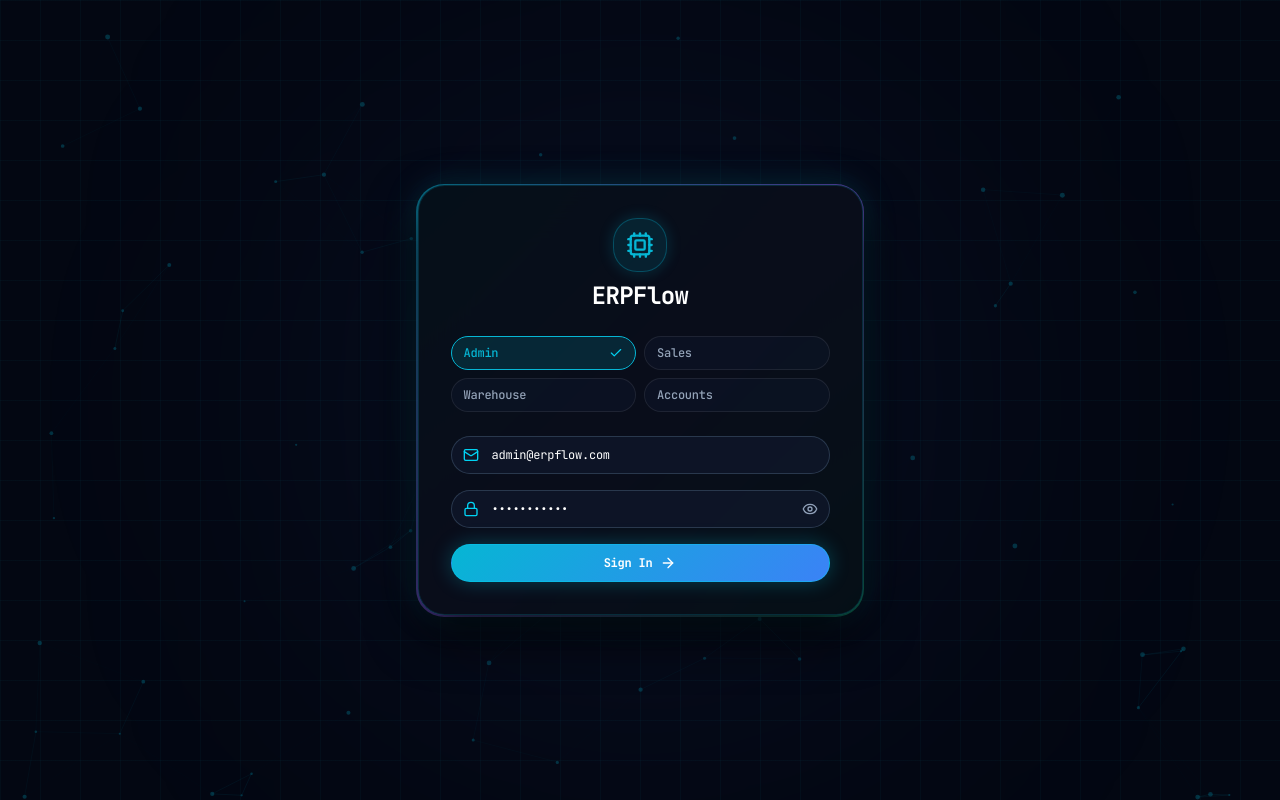
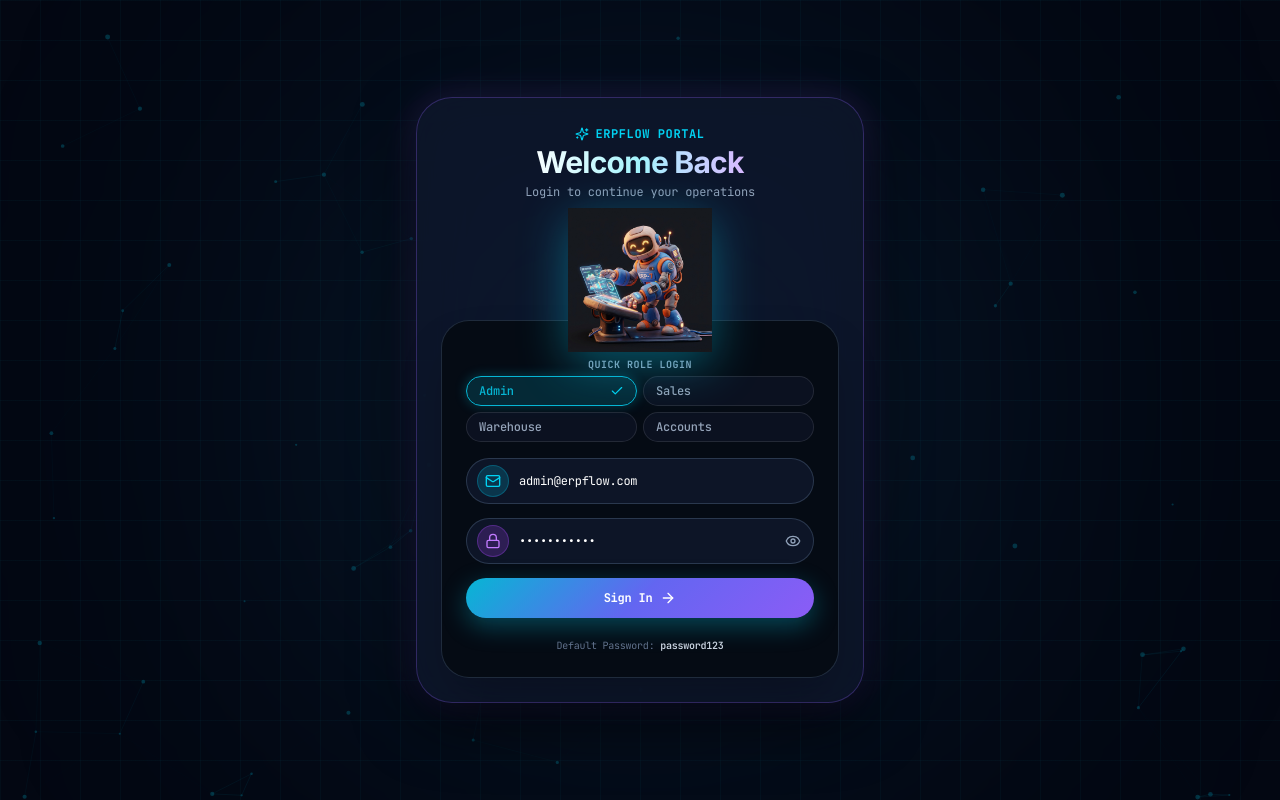
Before and after one commit to Saisradha/FundsERP, a React (Vite) app in the folder frontend/: page / in a window 1280 px wide. Built offline with nearby package versions, Linux system fonts and the light colour scheme.

Commit message:
feat: 3D mascot overlapping card login structure inspired by reference design

```diff
--- a/frontend/src/pages/LoginPage.tsx
+++ b/frontend/src/pages/LoginPage.tsx
@@ -1,6 +1,6 @@
 import React, { useState, useEffect, useRef } from 'react';
 import { motion } from 'framer-motion';
-import { Lock, Mail, ArrowRight, Cpu, Eye, EyeOff, Check } from 'lucide-react';
+import { Lock, Mail, ArrowRight, Eye, EyeOff, Check, Sparkles } from 'lucide-react';
 import { apiRequest } from '../services/api';
 import { useAuthStore } from '../store/useAuthStore';
 import { toast } from '../components/ui/Toast';
@@ -16,7 +16,7 @@ const rolePresets = [
   { role: 'Accounts', email: 'accounts@erpflow.com' },
 ];
 
-/* Particle Background Canvas */
+/* Particle Background Canvas (Preserved 100%) */
 const CyberParticleCanvas = () => {
   const canvasRef = useRef<HTMLCanvasElement>(null);
 
@@ -132,50 +132,61 @@ export const LoginPage: React.FC<LoginPageProps> = ({ onSuccess }) => {
   };
 
   return (
-    <div className="min-h-screen w-full flex items-center justify-center p-6 relative overflow-hidden bg-cyber-grid"
+    <div className="min-h-screen w-full flex items-center justify-center p-4 sm:p-6 relative overflow-hidden bg-cyber-grid"
          style={{ backgroundColor: 'var(--color-bg)' }}>
 
       {/* Cyber Particle Background Canvas */}
       <CyberParticleCanvas />
 
       {/* Ambient Radial Background Glow */}
-      <div className="absolute top-1/2 left-1/2 -translate-x-1/2 -translate-y-1/2 w-[600px] h-[600px] rounded-full blur-[160px] pointer-events-none"
-           style={{ background: 'radial-gradient(circle, rgba(6, 182, 212, 0.15) 0%, rgba(139, 92, 246, 0.08) 50%, transparent 80%)' }} />
+      <div className="absolute top-1/2 left-1/2 -translate-x-1/2 -translate-y-1/2 w-[650px] h-[650px] rounded-full blur-[180px] pointer-events-none"
+           style={{ background: 'radial-gradient(circle, rgba(139, 92, 246, 0.2) 0%, rgba(6, 182, 212, 0.15) 50%, transparent 80%)' }} />
 
-      {/* Glowing Outer Border Wrapper */}
+      {/* Outer Shell Card Container */}
       <motion.div
-        initial={{ opacity: 0, y: 20, scale: 0.97 }}
+        initial={{ opacity: 0, y: 24, scale: 0.96 }}
         animate={{ opacity: 1, y: 0, scale: 1 }}
-        transition={{ duration: 0.35, ease: [0.16, 1, 0.3, 1] }}
-        className="w-full max-w-sm sm:max-w-md p-[1.5px] rounded-[28px] relative z-10 shadow-2xl"
+        transition={{ duration: 0.4, ease: [0.16, 1, 0.3, 1] }}
+        className="w-full max-w-sm sm:max-w-md rounded-[36px] p-6 pt-7 shadow-2xl relative z-10 border cyber-glass-panel flex flex-col items-center"
         style={{
-          background: 'linear-gradient(135deg, rgba(6, 182, 212, 0.6), rgba(139, 92, 246, 0.6) 50%, rgba(16, 185, 129, 0.6))',
-          boxShadow: '0 0 35px rgba(6, 182, 212, 0.15)',
+          backgroundColor: 'rgba(15, 23, 42, 0.85)',
+          borderColor: 'rgba(139, 92, 246, 0.3)',
+          boxShadow: '0 20px 60px rgba(0, 0, 0, 0.6), 0 0 35px rgba(139, 92, 246, 0.2)',
         }}
       >
-        {/* Inner Clean Card */}
-        <div
-          className="w-full rounded-[26.5px] p-7 sm:p-8 space-y-6 cyber-glass-panel"
-          style={{ backgroundColor: 'rgba(6, 11, 20, 0.95)', backdropFilter: 'blur(24px)' }}
-        >
-          {/* Simple Logo & Brand Header */}
-          <div className="text-center space-y-2">
-            <div className="inline-flex p-3 rounded-2xl border"
-                 style={{
-                   backgroundColor: 'rgba(6, 182, 212, 0.12)',
-                   borderColor: 'rgba(6, 182, 212, 0.3)',
-                   color: '#06B6D4',
-                   boxShadow: '0 0 15px rgba(6, 182, 212, 0.2)'
-                 }}>
-              <Cpu className="w-7 h-7" />
+        {/* Top Headline & Subtitle */}
+        <div className="text-center space-y-1 mb-2">
+          <div className="flex items-center justify-center gap-1.5 text-xs font-mono text-cyan-400 mb-0.5 font-bold uppercase tracking-wider">
+            <Sparkles className="w-3.5 h-3.5" /> ERPFLOW PORTAL
           </div>
-            <h1 className="text-2xl font-bold tracking-tight font-mono text-white">
-              ERPFlow
+          <h1 className="text-2xl sm:text-3xl font-bold tracking-tight font-sans bg-gradient-to-r from-white via-cyan-200 to-purple-300 bg-clip-text text-transparent">
+            Welcome Back
           </h1>
+          <p className="text-xs font-mono text-slate-400">
+            Login to continue your operations
+          </p>
         </div>
 
-          {/* Simple Clean Role Selection Pills */}
-          <div className="grid grid-cols-2 gap-2">
+        {/* 3D Cyber Robot Mascot Leaning/Peeking over Inner Card Ledge */}
+        <div className="relative w-36 h-36 -mb-8 z-20 pointer-events-none flex justify-center">
+          <img
+            src="/cyber_erp_mascot.png"
+            alt="Cyber ERP Robot Mascot"
+            className="w-full h-full object-contain drop-shadow-[0_12px_24px_rgba(6,182,212,0.45)] hover:scale-105 transition-transform duration-300"
+          />
+        </div>
+
+        {/* Inner Overlapping Form Card */}
+        <div
+          className="w-full rounded-[28px] p-6 pt-9 space-y-4 relative z-10 border border-slate-700/60 shadow-2xl"
+          style={{ backgroundColor: 'rgba(6, 11, 20, 0.95)', backdropFilter: 'blur(20px)' }}
+        >
+          {/* Quick Preset Role Selector Pills */}
+          <div className="space-y-1">
+            <div className="text-[10px] font-mono font-bold uppercase tracking-wider text-slate-400 text-center">
+              Quick Role Login
+            </div>
+            <div className="grid grid-cols-2 gap-1.5">
               {rolePresets.map((r) => {
                 const isSelected = email === r.email;
                 return (
@@ -183,11 +194,12 @@ export const LoginPage: React.FC<LoginPageProps> = ({ onSuccess }) => {
                     key={r.role}
                     type="button"
                     onClick={() => handleRolePreset(r.email)}
-                  className="px-3 py-2 rounded-xl border text-xs font-mono font-medium flex items-center justify-between cursor-pointer transition-all"
+                    className="px-3 py-1.5 rounded-full border text-xs font-mono font-medium flex items-center justify-between cursor-pointer transition-all"
                     style={{
-                    backgroundColor: isSelected ? 'rgba(6, 182, 212, 0.15)' : 'rgba(15, 23, 42, 0.5)',
-                    borderColor: isSelected ? '#06B6D4' : 'rgba(255, 255, 255, 0.08)',
+                      backgroundColor: isSelected ? 'rgba(6, 182, 212, 0.18)' : 'rgba(15, 23, 42, 0.6)',
+                      borderColor: isSelected ? '#06B6D4' : 'rgba(255, 255, 255, 0.1)',
                       color: isSelected ? '#06B6D4' : '#94A3B8',
+                      boxShadow: isSelected ? '0 0 12px rgba(6, 182, 212, 0.3)' : 'none',
                     }}
                   >
                     <span>{r.role}</span>
@@ -196,54 +208,64 @@ export const LoginPage: React.FC<LoginPageProps> = ({ onSuccess }) => {
                 );
               })}
             </div>
+          </div>
 
-          {/* Clean Login Form */}
-          <form onSubmit={handleSubmit} className="space-y-4">
+          {/* Form Fields */}
+          <form onSubmit={handleSubmit} className="space-y-3.5">
             {error && (
-              <div className="p-3 rounded-xl border text-xs font-mono font-medium bg-rose-950/60 border-rose-500/50 text-rose-300">
+              <div className="p-3 rounded-2xl border text-xs font-mono font-medium bg-rose-950/60 border-rose-500/50 text-rose-300">
                 {error}
               </div>
             )}
 
-            <div className="relative">
+            {/* Email Field with Circular Badge */}
+            <div className="flex items-center gap-2.5 p-1.5 pl-2.5 rounded-full bg-slate-900/90 border border-slate-700/80 focus-within:border-cyan-400 focus-within:ring-1 focus-within:ring-cyan-400 transition-all">
+              <div className="w-8 h-8 rounded-full bg-cyan-500/20 border border-cyan-500/30 text-cyan-400 flex items-center justify-center shrink-0">
+                <Mail className="w-4 h-4" />
+              </div>
               <input
                 type="email"
                 required
                 value={email}
                 onChange={(e) => setEmail(e.target.value)}
-                placeholder="Email address"
-                className="w-full px-3.5 py-2.5 pl-10 rounded-xl bg-slate-900/80 border border-slate-700/80 text-white font-mono text-xs focus:outline-none focus:border-cyan-400 focus:ring-1 focus:ring-cyan-400 transition-all placeholder:text-slate-500"
+                placeholder="Email or Username"
+                className="w-full bg-transparent border-none text-white font-mono text-xs focus:outline-none placeholder:text-slate-500 pr-3"
               />
-              <Mail className="w-4 h-4 text-cyan-400 absolute left-3 top-1/2 -translate-y-1/2 pointer-events-none" />
             </div>
 
-            <div className="relative">
+            {/* Password Field with Circular Badge */}
+            <div className="flex items-center gap-2.5 p-1.5 pl-2.5 pr-3 rounded-full bg-slate-900/90 border border-slate-700/80 focus-within:border-purple-400 focus-within:ring-1 focus-within:ring-purple-400 transition-all">
+              <div className="w-8 h-8 rounded-full bg-purple-500/20 border border-purple-500/30 text-purple-400 flex items-center justify-center shrink-0">
+                <Lock className="w-4 h-4" />
+              </div>
               <input
                 type={showPassword ? 'text' : 'password'}
                 required
                 value={password}
                 onChange={(e) => setPassword(e.target.value)}
                 placeholder="Password"
-                className="w-full px-3.5 py-2.5 pl-10 pr-10 rounded-xl bg-slate-900/80 border border-slate-700/80 text-white font-mono text-xs focus:outline-none focus:border-cyan-400 focus:ring-1 focus:ring-cyan-400 transition-all placeholder:text-slate-500"
+                className="w-full bg-transparent border-none text-white font-mono text-xs focus:outline-none placeholder:text-slate-500"
               />
-              <Lock className="w-4 h-4 text-cyan-400 absolute left-3 top-1/2 -translate-y-1/2 pointer-events-none" />
               <button
                 type="button"
                 onClick={() => setShowPassword(!showPassword)}
-                className="absolute right-3 top-1/2 -translate-y-1/2 text-slate-400 hover:text-white cursor-pointer transition-colors"
+                className="text-slate-400 hover:text-white cursor-pointer transition-colors"
                 tabIndex={-1}
               >
                 {showPassword ? <EyeOff className="w-4 h-4" /> : <Eye className="w-4 h-4" />}
               </button>
             </div>
 
-            <button
+            {/* Full-Width Action Pill Button */}
+            <motion.button
               type="submit"
               disabled={loading}
-              className="w-full py-2.5 rounded-xl font-mono font-bold text-xs text-white cursor-pointer transition-all flex items-center justify-center gap-2 border border-cyan-400/40 hover:opacity-90"
+              whileHover={{ scale: 1.01 }}
+              whileTap={{ scale: 0.99 }}
+              className="w-full py-3 rounded-full font-mono font-bold text-xs text-white cursor-pointer transition-all flex items-center justify-center gap-2 shadow-lg"
               style={{
-                background: 'linear-gradient(135deg, #06B6D4 0%, #3B82F6 100%)',
-                boxShadow: '0 0 20px rgba(6, 182, 212, 0.3)',
+                background: 'linear-gradient(135deg, #06B6D4 0%, #6366F1 50%, #8B5CF6 100%)',
+                boxShadow: '0 8px 25px rgba(6, 182, 212, 0.35)',
               }}
             >
               {loading ? (
@@ -254,8 +276,13 @@ export const LoginPage: React.FC<LoginPageProps> = ({ onSuccess }) => {
                   <ArrowRight className="w-4 h-4" />
                 </>
               )}
-            </button>
+            </motion.button>
           </form>
+
+          {/* Card Footer */}
+          <div className="text-center text-[10px] font-mono text-slate-500 pt-1">
+            Default Password: <span className="font-semibold text-slate-300">password123</span>
+          </div>
         </div>
       </motion.div>
     </div>
```
Also changed, not shown: frontend/public/cyber_erp_mascot.png (added). Lines whose indentation alone changed are shown as unchanged.
